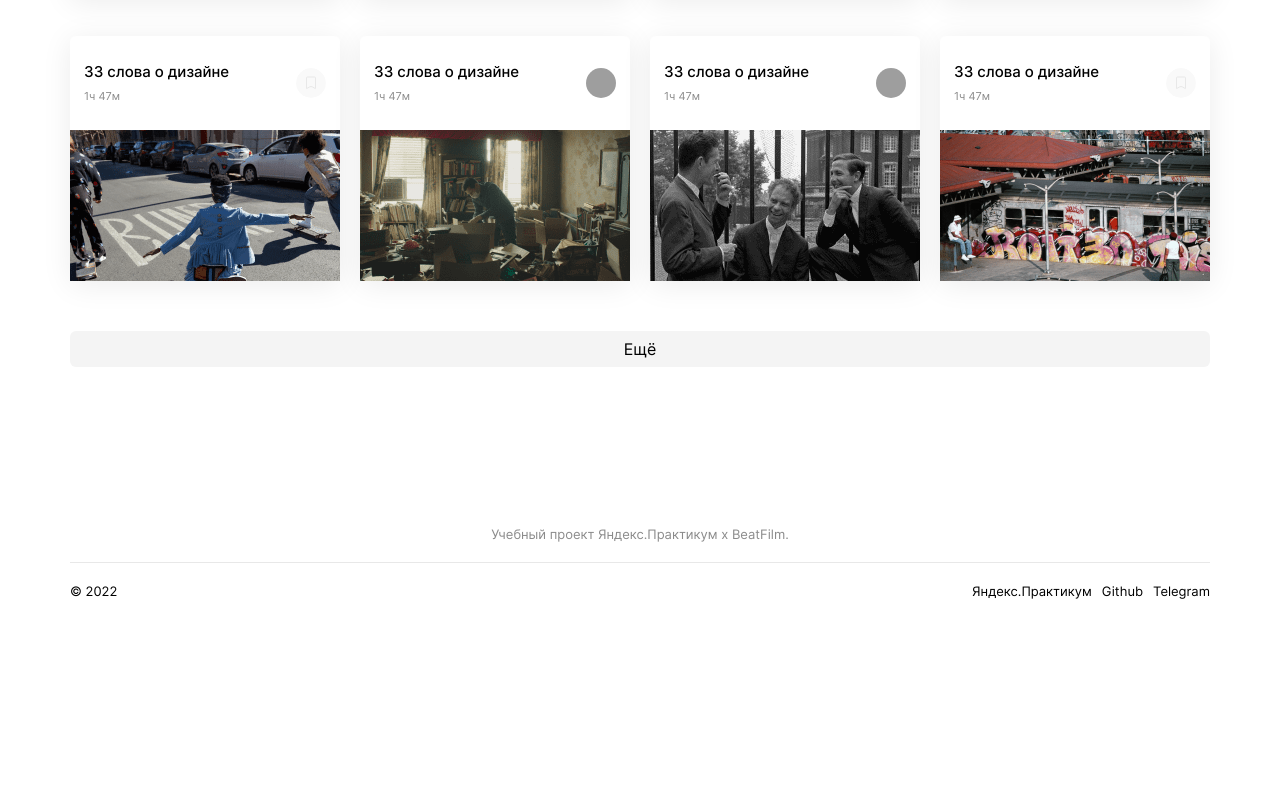
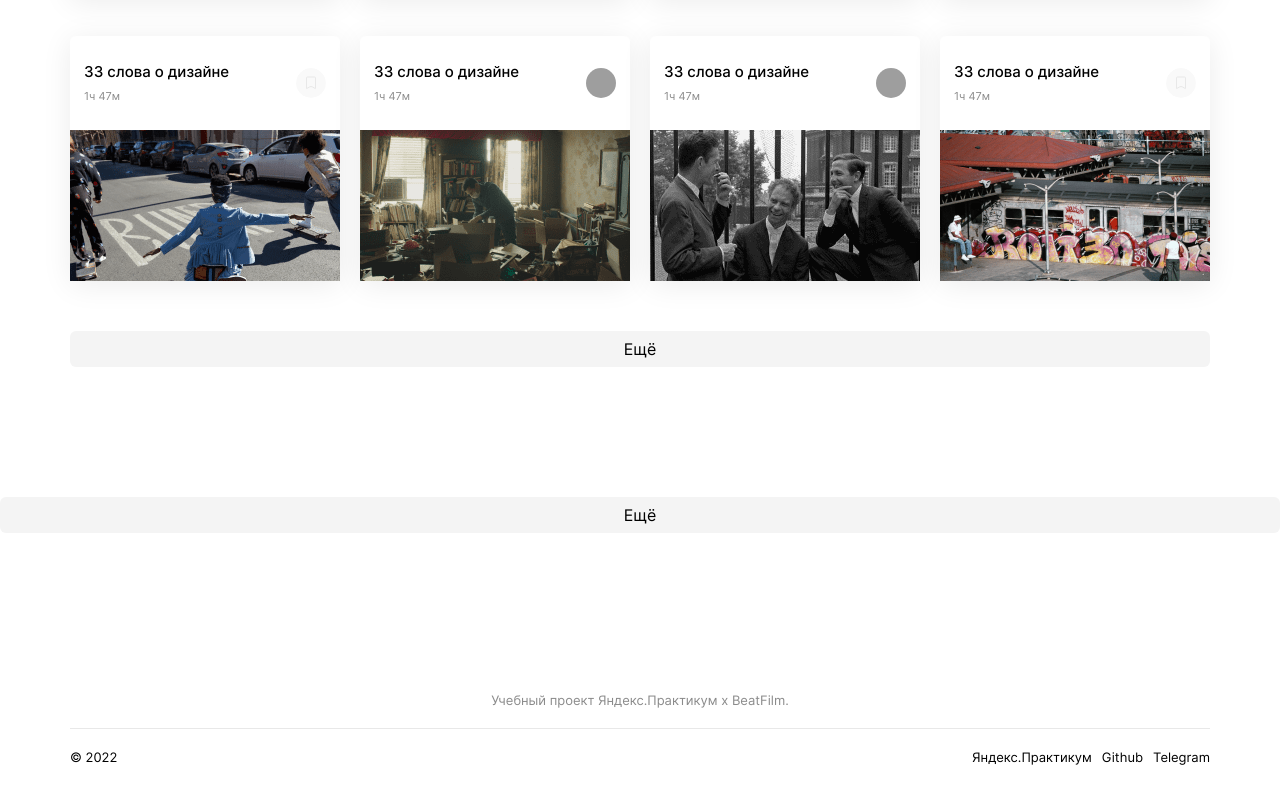
Before and after one commit to Antuanett-Lephebvre/movies-explorer-frontend, a React (Create React App) app in the folder frontend/: page /movies in a window 1280 px wide. Shown: the part 547-1332 px from the top of the page. Before the commit the page ends 1166 px from the top, so only its background shows below. Built offline with nearby package versions, Linux system fonts and the light colour scheme; grey boxes are pictures that could not be loaded.

Commit message:
Update Movies.jsx

```diff
--- a/frontend/src/components/Movies/Movies.jsx
+++ b/frontend/src/components/Movies/Movies.jsx
@@ -11,6 +11,7 @@ const Movies = () => {
       <Header homePageBtnCondition={'disable'} />
       <Navigation activeLinkMovies={'menu__active-link'} />
       <MoviesCardList cards={cards} />
+      <button className={`movies__button`}>Ещё</button>
       <Footer />
     </>
   );
```
